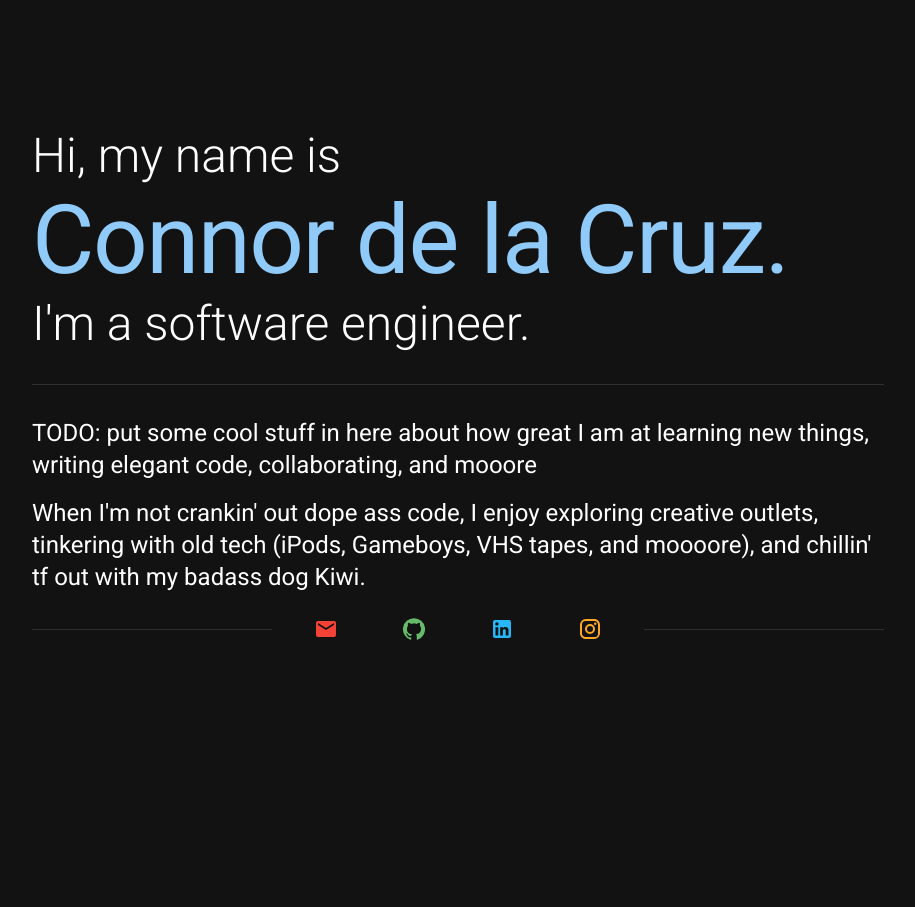
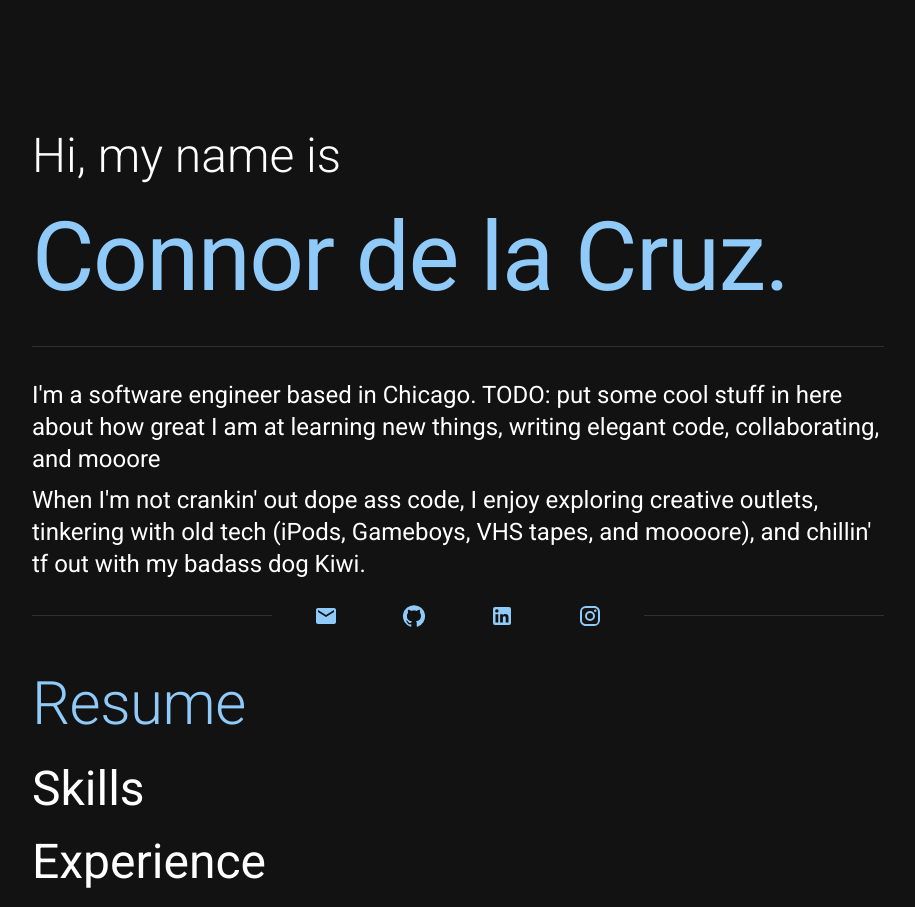
Before and after one commit to connordelacruz/connordelacruz.github.io, a React (Vite) app: page / in a window 1280 px wide. Shown: the whole page, without its empty margins (182-1097 px from the left). Before the commit the page ends 800 px from the top, so only its background shows below. Built offline with nearby package versions, Linux system fonts and the light colour scheme.

Commit message:
default colors for h2 and socials

```diff
--- a/src/App.jsx
+++ b/src/App.jsx
@@ -12,8 +12,20 @@ function App() {
     palette: {
       mode: 'dark',
     },
-    // Component Props
-    components: {},
+    // Components
+    components: {
+      MuiTypography: {
+        gutterBottom: true,
+      },
+      // Baseline style overrides
+      MuiCssBaseline: {
+        styleOverrides: (themeParam) => `
+        h2 {
+          color: ${themeParam.palette.primary.main};
+        }
+      `,
+      },
+    },
   })
 
   // ================================================================================
@@ -36,12 +48,11 @@ function App() {
         >
           <Typography
             variant="h3"
-            sx={{
-              fontWeight: 300,
-            }}
+            sx={{fontWeight: 300}}
           >
             Hi, my name is
           </Typography>
+          {/*TODO: make sure name scales nicely, breaks well on narrow views (damn this 3 word last name)*/}
           <Typography
             variant="h1"
             color="primary"
@@ -49,19 +60,12 @@ function App() {
           >
             Connor de la Cruz.
           </Typography>
-          <Typography
-            variant="h3"
-            sx={{
-              fontWeight: 300,
-            }}
-          >
-            I'm a software engineer.
-          </Typography>
 
           <Divider sx={{my: 4}}/>
 
           <Box id="section-about">
-            <Typography variant="h5" component="p" mb={2}>
+            <Typography variant="h5" component="p">
+              I'm a software engineer based in Chicago.
               TODO: put some cool stuff in here about how great I am at learning new things, writing elegant code,
               collaborating, and mooore
             </Typography>
@@ -73,30 +77,32 @@ function App() {
           </Box>
 
           <Divider sx={{mt: 2}}>
+            {/*TODO: urls*/}
             <SocialLink
               label="Email"
               iconComponent={<Email/>}
-              color="error"
             />
             <SocialLink
               label="GitHub"
               iconComponent={<GitHub/>}
-              color="success"
             />
             <SocialLink
               label="LinkedIn"
               iconComponent={<LinkedIn/>}
-              color="info"
             />
             <SocialLink
               label="Instagram"
               iconComponent={<Instagram/>}
-              color="warning"
             />
           </Divider>
         </Box>
 
         {/*TODO: content*/}
+        <Box>
+          <Typography variant="h2">Resume</Typography>
+          <Typography variant="h3">Skills</Typography>
+          <Typography variant="h3">Experience</Typography>
+        </Box>
       </Container>
 
     </ThemeProvider>
--- a/src/components/SocialLink.jsx
+++ b/src/components/SocialLink.jsx
@@ -4,6 +4,7 @@ export const SocialLink = ({
                              url,
                              label,
                              iconComponent,
+                             color = 'primary',
                              ...props
                            }) => {
   return (
@@ -14,6 +15,7 @@ export const SocialLink = ({
       sx={{
         mx: 3,
       }}
+      color={color}
       {...props}
     >
       {iconComponent}
```
